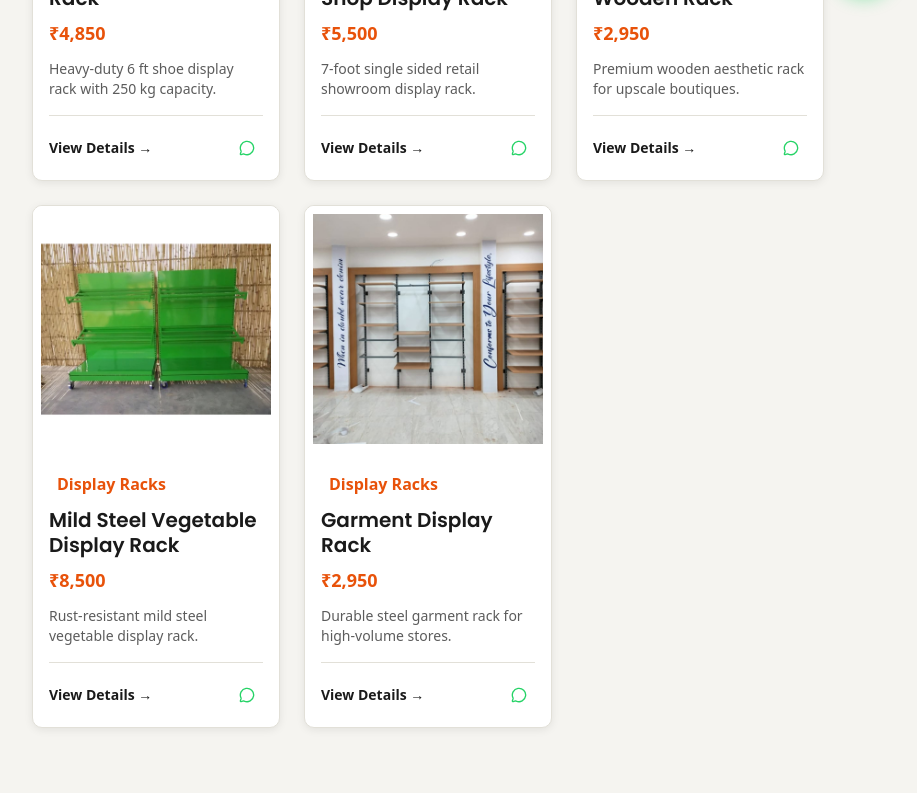
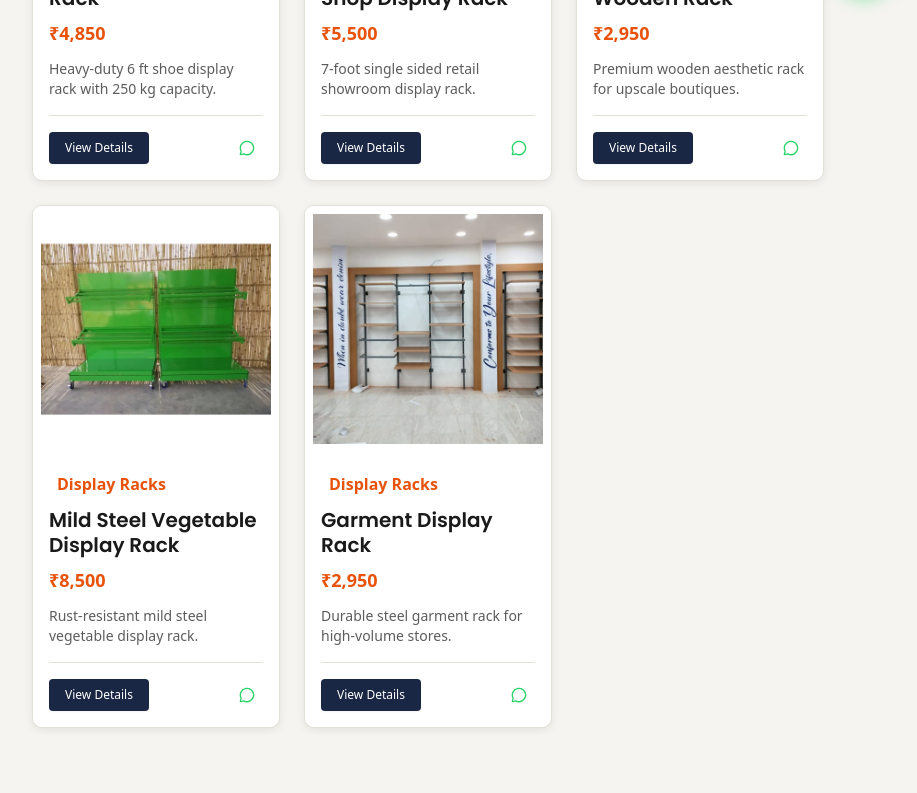
Before and after one commit to scalerhouseowner/india-steel-enterprise, a Next.js app: page /products in a window 1280 px wide. Shown: the part 780-1573 px from the top of the page, without its empty margins (360-1277 px from the left). Built offline with nearby package versions, Linux system fonts and the light colour scheme.

Commit message:
Fix display rack image typo and convert View Details links to solid buttons

```diff
--- a/components/sections/FeaturedProducts.tsx
+++ b/components/sections/FeaturedProducts.tsx
@@ -14,8 +14,8 @@ const FeaturedProducts = () => {
             <h2 className="font-heading text-2xl md:text-3xl font-bold text-primary mb-2">Most Popular Products</h2>
             <p className="text-body-muted text-sm sm:text-base">Our best-selling display and storage solutions.</p>
           </div>
-          <a href="/products" className="hidden sm:inline-flex items-center text-accent font-semibold hover:text-accent-hover transition-colors">
-            View All Products →
+          <a href="/products" className="hidden sm:inline-flex items-center bg-accent hover:bg-yellow-400 text-primary-dark font-semibold text-sm px-5 py-2.5 rounded shadow-sm transition-colors">
+            View All Products
           </a>
         </div>
 
@@ -26,8 +26,8 @@ const FeaturedProducts = () => {
         </div>
 
         <div className="mt-8 text-center sm:hidden">
-          <a href="/products" className="inline-flex items-center text-accent font-semibold hover:text-accent-hover transition-colors">
-            View All Products →
+          <a href="/products" className="inline-flex items-center bg-accent hover:bg-yellow-400 text-primary-dark font-semibold text-sm px-5 py-2.5 rounded shadow-sm transition-colors">
+            View All Products
           </a>
         </div>
       </div>
--- a/components/ui/ProductCard.tsx
+++ b/components/ui/ProductCard.tsx
@@ -46,9 +46,9 @@ const ProductCard: React.FC<ProductCardProps> = ({ product }) => {
         <div className="flex items-center justify-between mt-auto pt-4 border-t border-border">
           <Link
             href={`/products/${product.slug}`}
-            className="text-body-dark font-semibold text-sm group-hover:text-accent transition-colors"
+            className="bg-primary hover:bg-primary-light text-white font-medium text-xs px-4 py-2 rounded shadow-sm transition-colors"
           >
-            View Details →
+            View Details
           </Link>
           <a
             href={`https://wa.me/918071793169?text=${encodeURIComponent(product.whatsappMessage)}`}
--- a/data/categories.ts
+++ b/data/categories.ts
@@ -5,7 +5,7 @@ export const categories: Category[] = [
     id: "1",
     name: "Display Racks",
     slug: "display-racks",
-    image: "/images/MS-Shoes-Display-Rack..jpg",
+    image: "/images/MS-Shoes-Display-Rack.jpg",
     productCount: 5,
   },
   {
```
